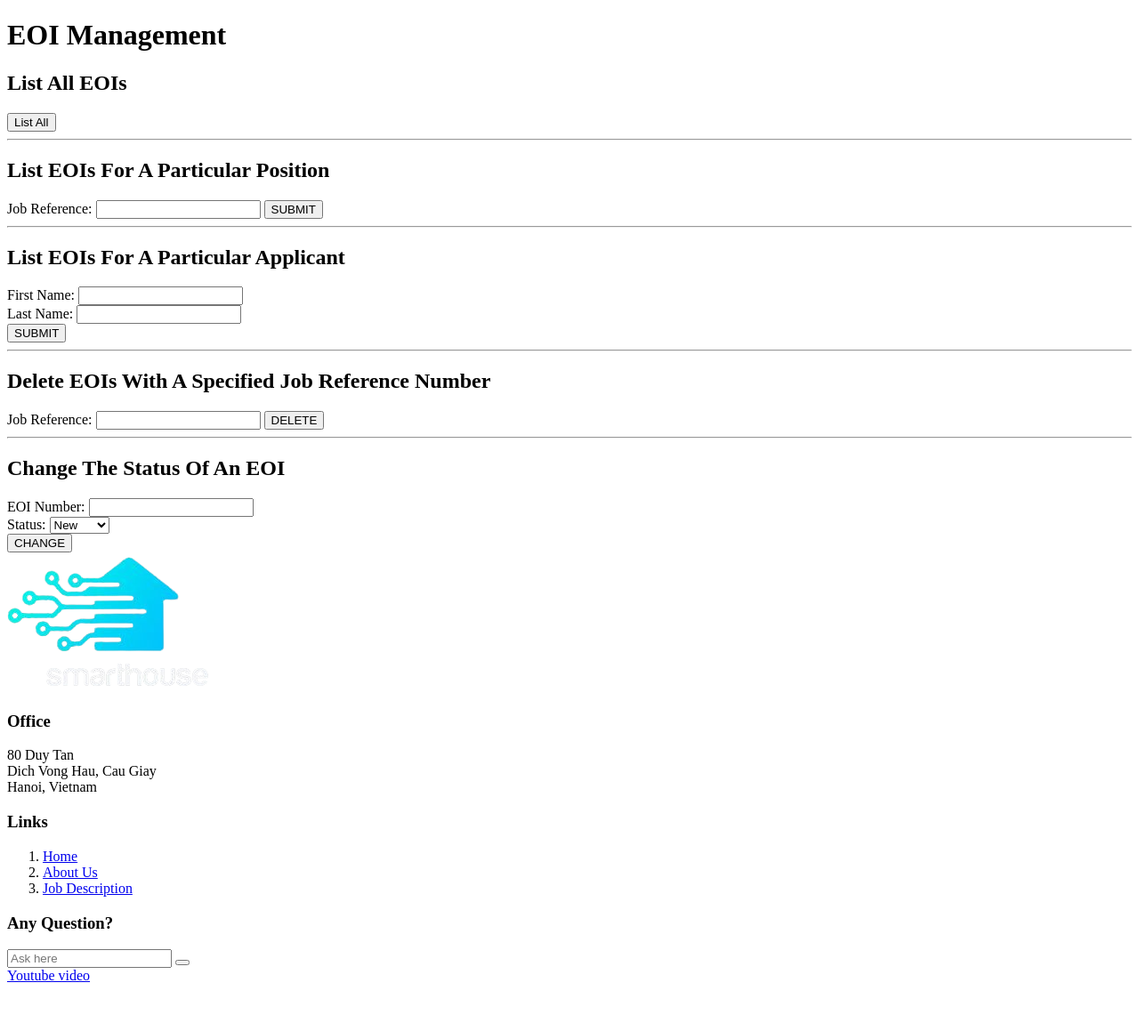
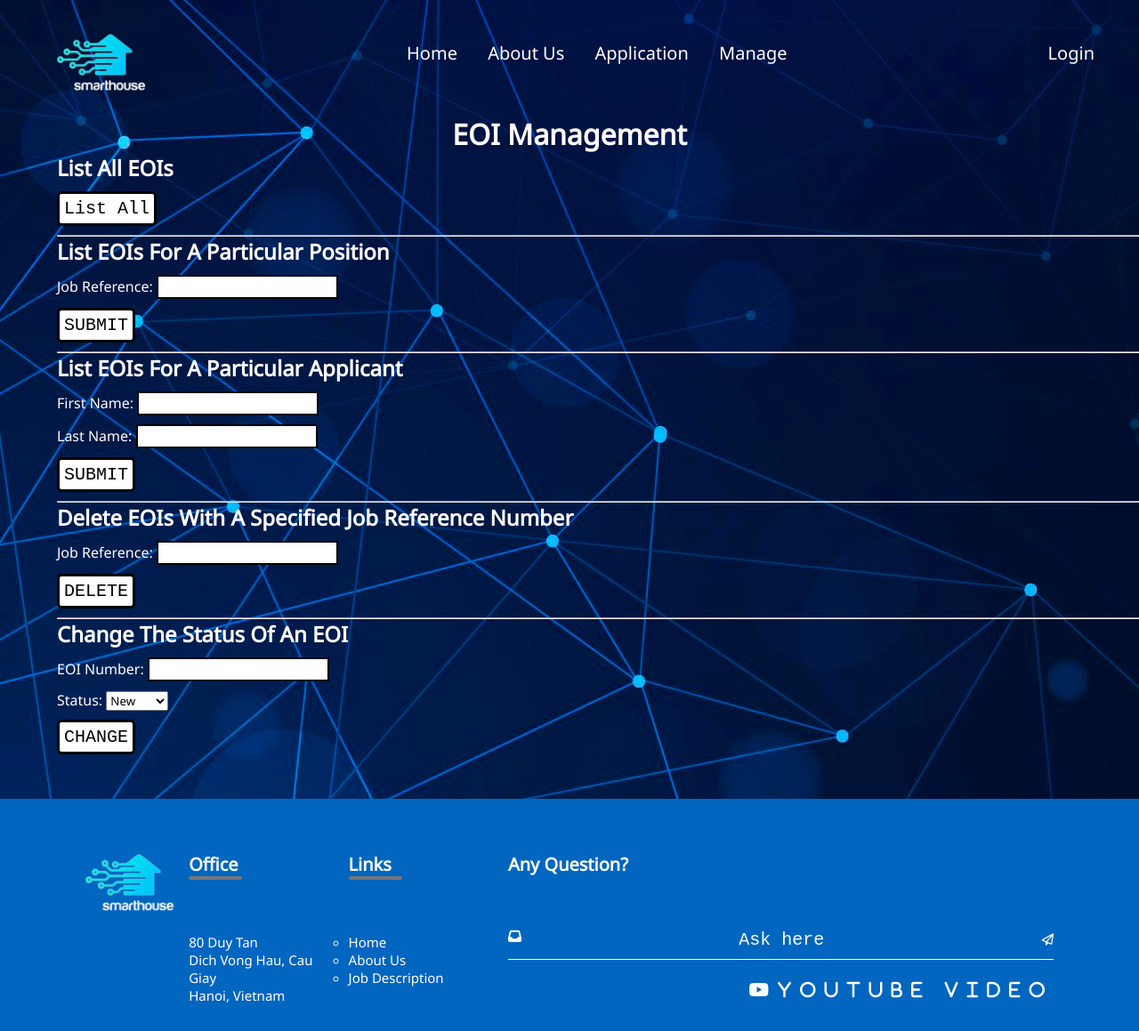
Before and after one commit to Minhle1212/COS10026-assignment-2, a PHP site: page /html/manage.php in a window 1280 px wide. Shown: the whole page at 89% size. Before the commit the page ends 1114 px from the top, so only its background shows below. Run offline with PHP 8.4, Linux system fonts and the light colour scheme; data that the repository does not hold is empty; some libraries are stand-ins or nearby versions.

Commit message:
updated css

```diff
--- a/html/manage.php
+++ b/html/manage.php
@@ -3,14 +3,19 @@
 <head>
     <meta charset="UTF-8">
     <meta name="viewport" content="width=device-width, initial-scale=1.0">
+    <link rel="stylesheet" href="../style/index.css">
+    <link rel="preconnect" href="https://fonts.googleapis.com">
+    <link rel="preconnect" href="https://fonts.gstatic.com" crossorigin>
+    <script src="https://kit.fontawesome.com/142309adca.js" crossorigin="anonymous"></script>
+    <link href="https://fonts.googleapis.com/css2?family=Noto+Sans&family=Open+Sans:wght@600&family=Poppins:ital,wght@0,200;0,300;0,400;0,500;0,600;0,700;0,800;0,900;1,100;1,200;1,300;1,400;1,500;1,600;1,700;1,800;1,900&display=swap" rel="stylesheet">
     <title>Document</title>
-    <link rel="stylesheet" href="../style/manage.css">
-
 </head>
 <body>
-
+	<?php
+	include("../include/nav-bar.inc");
+	?>
+	<h1 class='manage_head'>EOI Management</h1>
 	<div class="manage">
-		<h1>EOI Management</h1>
 		<h2>List All EOIs</h2>
 		<form action="manage.php" method="GET">
 			<input type="hidden" name="action" value="list_all">
@@ -21,7 +26,7 @@
 		<form action="manage.php" method="GET" class="position-form">
 			<input type="hidden" name="action" value="list_by_position">
 			<label for="Job_Reference">Job Reference:</label>
-			<input type="text" name="Job_Reference" id="Job_Reference">
+			<input type="text" name="Job_Reference" id="Job_Reference"><br>
 			<input type="submit" value="SUBMIT">
 		</form>
 		<hr>
@@ -41,7 +46,7 @@
 		<form action="manage.php" method="GET">
 			<input type="hidden" name="action" value="delete_by_position">
 			<label for="Job_Reference_delete">Job Reference:</label>
-			<input type="text" name="Job_Reference" id="Job_Reference_delete">
+			<input type="text" name="Job_Reference" id="Job_Reference_delete"><br>
 			<input type="submit" value="DELETE">
 		</form>
 		<hr>
@@ -123,7 +128,7 @@
 			$sql = "UPDATE EOI SET Status = '$status' WHERE EOI_ID = $eoiID";
 			// Perform the status change operation
 			if (mysqli_query($conn, $sql)) {
-				echo "EOI with EOInumber '$eoiID' has been updated successfully.";
+				echo "<p class='eoiUpdate'>EOI with EOI number '$eoiID' has been updated successfully.</p>";
 			} else {
 				echo "Error: " . mysqli_error($conn);
 			}
@@ -137,7 +142,7 @@
 
 	if ($result) {
 		// Display the results in a table format
-		echo "<table>
+		echo "<table class='eoi_table'>
 				<tr>
 				<th>EOInumber</th>
 				<th>Job Reference</th>
--- a/include/about.inc
+++ b/include/about.inc
@@ -1,12 +1,13 @@
- <header class="menu">
+        <header class="menu">
             <a href="index.php" class="logo"><img src="../images/ava2-removebg-preview.png" alt="logo"></a>
             <nav class="nav-bar">
                 <a href="./index.php">Home</a>
                 <a href="./about.php">About Us</a>
                 <a href="./jobs.php">Application</a>
+                <a href="./manage.php">Manage</a>
             </nav>
             <div class="login">
-                <a href="">Login</a>
+                <a href="login.php">Login</a>
             </div>
         </header>
 
--- a/include/footer.inc
+++ b/include/footer.inc
@@ -1,4 +1,5 @@
-<div class="row">
+    <footer>
+        <div class="row">
             <div class="col" id="special-col">
                 <img src="../images/ava2-removebg-preview.png" class="logo" alt="logo">
             </div>
@@ -31,3 +32,4 @@
                 </div>
             </div>
         </div>
+    </footer>
--- a/include/index.inc
+++ b/include/index.inc
@@ -6,10 +6,10 @@
             <a href="./index.php">Home</a>
             <a href="./about.php">About Us</a>
             <a href="./jobs.php">Application</a>
-            <a href="./manage.php">manage</a>
+            <a href="./manage.php">Manage</a>
         </nav>
         <div class="login">
-            <a href="">Login</a>
+            <a href="login.php">Login</a>
         </div>
     </header>
 
--- a/include/jobs.inc
+++ b/include/jobs.inc
@@ -1,12 +1,13 @@
-         <header class="menu">
+        <header class="menu">
             <a href="index.php" class="logo"><img src="../images/ava2-removebg-preview.png" alt="logo"></a>
             <nav class="nav-bar">
                 <a href="./index.php">Home</a>
                 <a href="./about.php">About Us</a>
                 <a href="./jobs.php">Application</a>
+                <a href="./manage.php">Manage</a>
             </nav>
             <div class="login">
-                <a href="">Login</a>
+                <a href="login.php">Login</a>
             </div>
         </header>
 
--- a/include/nav-bar.inc
+++ b/include/nav-bar.inc
@@ -4,8 +4,9 @@
         <a href="./index.php">Home</a>
         <a href="./about.php">About Us</a>
         <a href="./jobs.php">Application</a>
+        <a href="./manage.php">Manage</a>
     </nav>
     <div class="login">
-                <a href="">Login</a>
+        <a href="login.php">Login</a>
     </div>
 </header>
--- a/style/index.css
+++ b/style/index.css
@@ -477,6 +477,92 @@ form button{
     border-radius: 2px;
 }
 
+/* Login page */
+.login_page{
+    color: white;
+    margin: 20px 20% 0 20%;
+    padding: 20px;
+    background-color: #252525;
+    border-radius: 25px;
+    text-align: center;
+}
+
+.login_page h1{
+    margin-bottom: 20px;
+}
+
+.login_page input{
+    background-color: white;
+    border: 3px solid black;
+    color: black;
+    margin-bottom: 10px;
+}
+
+.login_page button{
+    background-color: white;
+    color: black;
+    border-radius: 5px;
+    border: 3px solid black;
+    margin-bottom: 10px;
+    width: fit-content;
+    padding: 5px;
+}
+
+/* Manage page */
+.manage, .eoiUpdate{
+    color: white;
+    margin-left: 5%;
+    margin-bottom: 10px;
+}
+
+.manage_head{
+    color: white;
+    text-align: center;
+    margin-top: 20px;
+}
+
+.manage h2{
+    margin-bottom: 10px;
+}
+
+.manage input[type='submit']{
+    background-color: white;
+    color: black;
+    border-radius: 5px;
+    border: 3px solid black;
+    margin-bottom: 10px;
+    width: fit-content;
+    padding: 5px;
+}
+
+.manage input[type='submit']:hover{
+    cursor: pointer;
+}
+
+.manage input[type='text']{
+    background-color: white;
+    color: black;
+    border: 2px solid black;
+    margin-bottom: 10px;
+}
+
+.manage select{
+    margin-bottom: 10px;
+}
+
+.eoi_table{
+    color: black;
+    text-align: center;
+    border-collapse: collapse;
+    margin: auto;
+    width: 90%;
+}
+
+.eoi_table th, .eoi_table td{
+    border: 5px solid #000000;
+    padding: 5px;
+    background-color: white;
+}
 
 @keyframes animate{
     0%{
@@ -931,35 +1017,35 @@ dd a:hover{
     align-items: center;
 }
 
-.table{
+.timetable{
     text-align: center;
     border-collapse: collapse;
     margin: auto;
     width: 80%;
 }
 
-td, th{
+.timetable td, .timetable th{
     border: 5px solid #000000;
 }
 
-th{
+.timetable th{
     background-color: #2c3037;
 }
 
-td{
+.timetable td{
     background-color: #202530;
 }
 
-td:hover, th:hover{
+.timetable td:hover, .timetable th:hover{
     background-color: #f74f10;
     transition: .5s;
 }
 
-.table tr{
+.timetable tr{
     height: 75px;
 }
 
-.table th{
+.timetable th{
     width: 12.5%;
     font-size: 125%;
 }
@@ -1023,7 +1109,7 @@ td:hover, th:hover{
         overflow: scroll;
     }
 
-    .table{
+    .timetable{
         width: 1000px;
     }
 }
@@ -1157,7 +1243,7 @@ aside a:hover {
     text-align: center;
 }
 
-form {
+footer form {
     width: 613px;
 }
 
```
Also changed, not shown: html/login.php (added, +36 -0 lines), include/team.inc (+4 -3 lines). Lines whose indentation alone changed are shown as unchanged.
